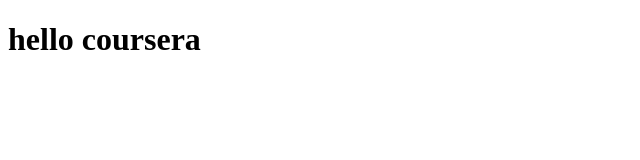
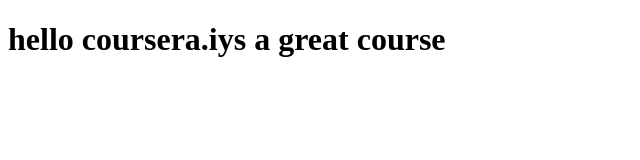
Before and after one commit to nivedisinghal/coursera, a plain HTML site: page site/index.html in a window 1280 px wide. Shown: the whole page, without its empty margins (0-640 px from the left). Drawn offline with Linux system fonts and the light colour scheme.

Commit message:
small change

```diff
--- a/site/index.html
+++ b/site/index.html
@@ -3,6 +3,6 @@
 <title>hello coursera</title>
 <head></head>
 <body>
-	<h1>hello coursera</h1>
+	<h1>hello coursera.iys a great course</h1>
 </body>
 </html>
```
